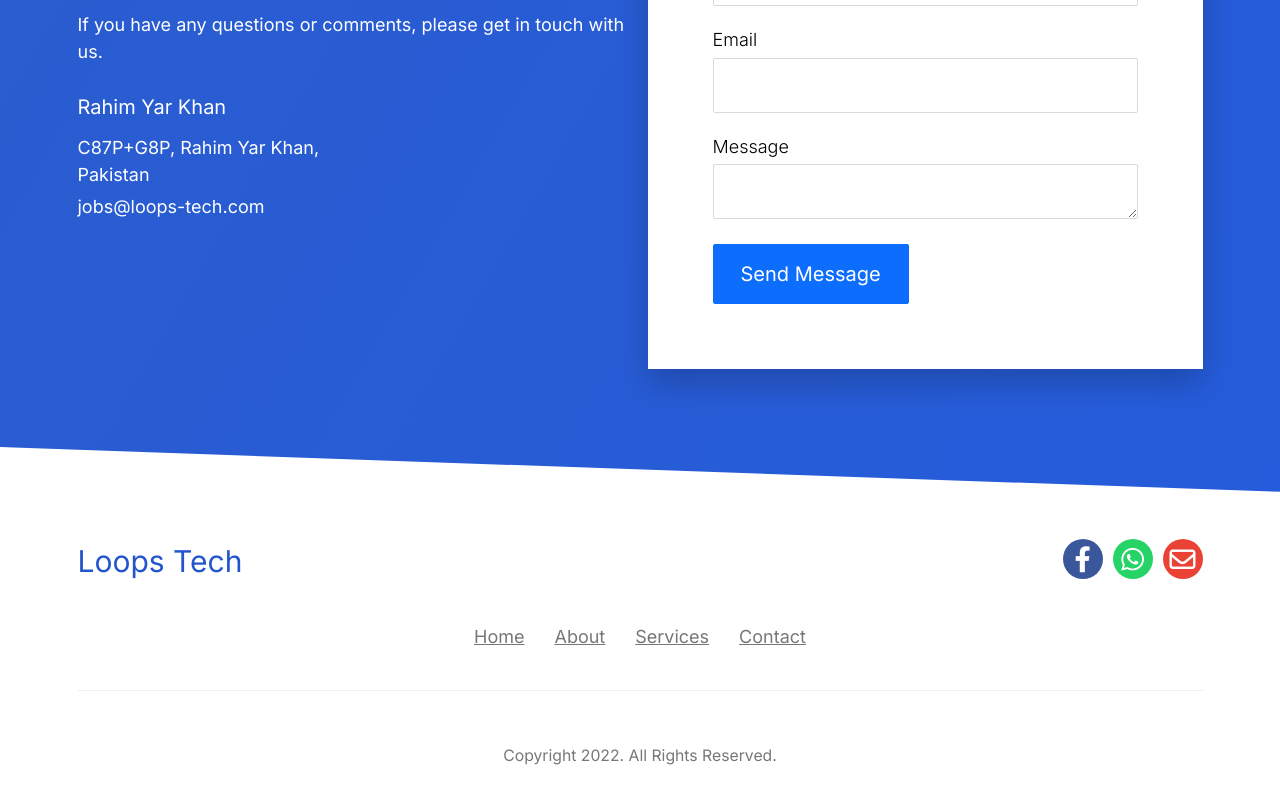
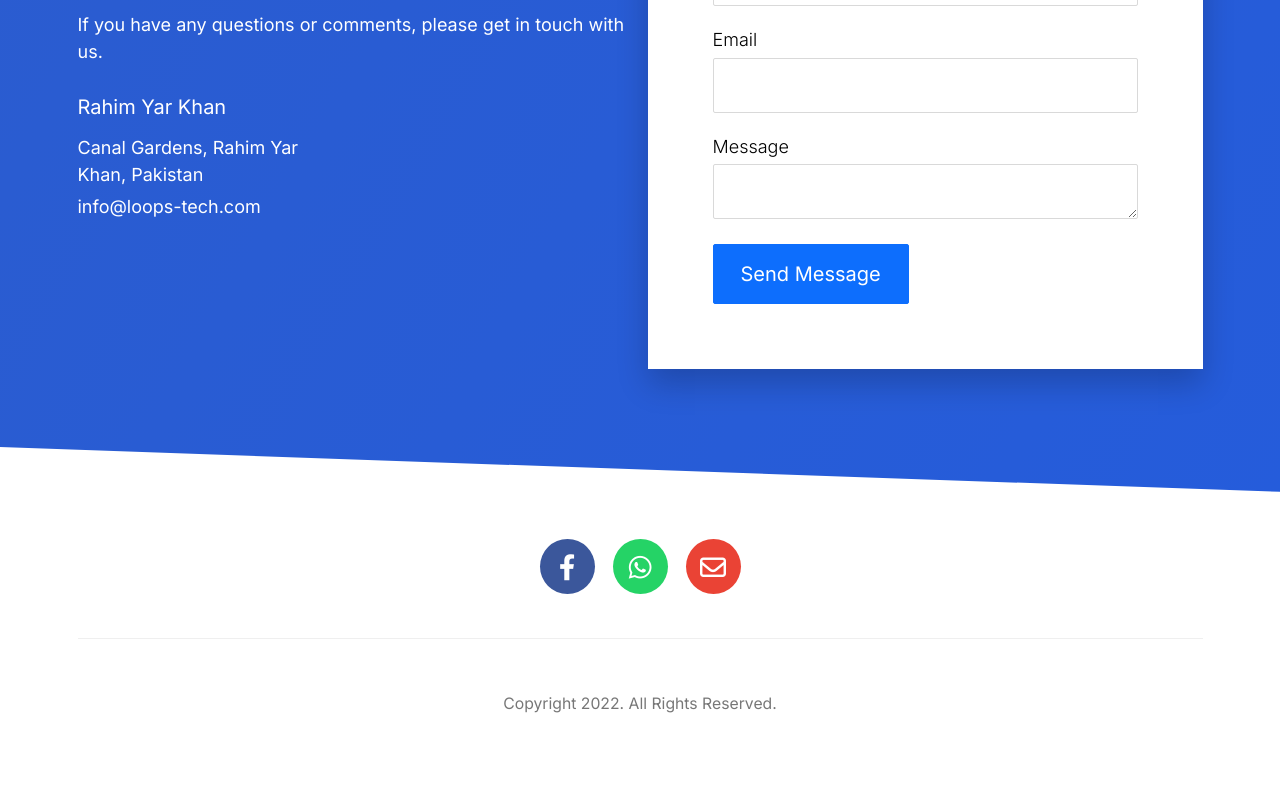
Before and after one commit to Abdullah-Sajjad026/Loops, a React (Create React App) app: page / in a window 1280 px wide. Shown: the part 2120-2924 px from the top of the page. After the commit the page ends 2888 px from the top, so only its background shows below. Built offline with nearby package versions, Linux system fonts and the light colour scheme.

Commit message:
Fix: updated email account and footer links

```diff
--- a/src/App.css
+++ b/src/App.css
@@ -20,6 +20,7 @@
 html {
   font-size: 10px;
 }
+
 @media only screen and (max-width: 991px) {
   html {
     font-size: 9.5px;
@@ -35,7 +36,6 @@ html {
     font-size: 8px;
   }
 }
-
 body {
   font-family: var(--font-primary);
   font-weight: 400;
@@ -109,6 +109,7 @@ h2.section-title {
   line-height: 1.2;
   margin-bottom: 1rem;
 }
+
 @media only screen and (max-width: 350px) {
   .page-title {
     font-size: 5rem;
@@ -117,8 +118,14 @@ h2.section-title {
 .page-title-img {
   width: 80%;
 }
+
 .page-title p {
   font-weight: 300;
+}
+
+.logo {
+  width: 16rem;
+  padding: 1rem 0;
 }
 
 /* ------------------ GRIDS ------------ */
@@ -129,6 +136,7 @@ h2.section-title {
   grid-auto-columns: 1fr;
   grid-auto-rows: 1fr;
 }
+
 @media only screen and (max-width: 1000px) {
   .hero .container {
     grid-template-columns: 2fr 0.5fr;
@@ -139,23 +147,23 @@ h2.section-title {
     grid-template-columns: 1fr;
   }
 }
-
 .about-section__text {
   display: grid;
   grid-template-columns: 1.4fr 3fr;
 }
+
 @media only screen and (max-width: 768px) {
   .about-section__text {
     grid-template-columns: 1fr;
   }
 }
-
 .services-section__content {
   display: grid;
   grid-template-columns: repeat(5, 1fr);
   gap: 2rem;
   grid-template-rows: auto;
 }
+
 @media only screen and (max-width: 990px) {
   .services-section__content {
     grid-template-columns: 1fr 1fr;
@@ -166,12 +174,12 @@ h2.section-title {
     grid-template-columns: 1fr;
   }
 }
-
 .testimonials-section__content {
   display: grid;
   grid-template-columns: repeat(3, 1fr);
   gap: 4rem;
 }
+
 @media only screen and (max-width: 768px) {
   .testimonials-section__content {
     grid-template-columns: repeat(2, 1fr);
@@ -182,41 +190,49 @@ h2.section-title {
     grid-template-columns: 1fr;
   }
 }
-
 .project-card {
   padding: 10rem 2%;
 }
+
 .project-card:nth-child(even) {
   background-color: var(--clr-grey);
 }
+
 .project-card:last-child {
   border-bottom: 1px solid var(--bs-gray-300);
 }
+
 .project-card .btns a img {
   width: 17.5rem;
   height: 5.5rem;
   border-radius: 2px;
   transition: all 0.2s ease-in-out;
 }
+
 .project-card .btns a img:hover {
   transform: scale(0.96);
 }
+
 .project-icon {
   width: 8rem;
 }
+
 .project-name {
   font-size: 3.2rem;
   margin: 2.8rem 0 2.3rem 0;
   color: var(--clr-blue-txt);
   line-height: 1.4;
 }
+
 .project-category {
   margin-bottom: 1.6rem;
 }
+
 .project-desc {
   margin-bottom: 5rem;
   font-weight: 300;
 }
+
 .project-mockup {
   width: 30rem;
 }
@@ -230,6 +246,7 @@ h2.section-title {
 .location-box h3 {
   font-size: 2rem;
 }
+
 .location-box li {
   font-size: 1.8rem;
 }
@@ -237,6 +254,7 @@ h2.section-title {
 .location-box h3 {
   font-size: 2rem;
 }
+
 .location-box li {
   font-size: 1.8rem;
 }
@@ -245,10 +263,12 @@ h2.section-title {
   font-size: 3.2rem;
   color: var(--clr-blue-txt);
 }
+
 .service-img {
   width: 18rem;
   height: auto;
 }
+
 @media only screen and (max-width: 768px) {
   .service-img {
     width: 10rem;
@@ -257,6 +277,7 @@ h2.section-title {
 .service-page-card {
   padding: 6rem 3%;
 }
+
 .service-page-card:nth-child(odd) {
   background-color: var(--clr-grey);
 }
@@ -265,20 +286,16 @@ h2.section-title {
   font-size: 1.8rem;
   font-family: inherit;
 }
-.navbar .logo {
-  width: 16rem;
-  padding: 1rem 0;
-}
 
 .nav-item {
   align-self: center;
 }
+
 @media only screen and (max-width: 991px) {
   .nav-item {
     align-self: stretch;
   }
 }
-
 .nav-cta {
   text-decoration: none;
   margin: 1rem;
@@ -292,6 +309,7 @@ h2.section-title {
   border-radius: 5px;
   transition: all 0.2s;
 }
+
 .nav-cta:hover {
   background-color: var(--clr-blue-light);
   color: var(--clr-white);
@@ -305,6 +323,7 @@ h2.section-title {
   min-height: 75vh;
   overflow: hidden;
 }
+
 .hero-bg {
   position: absolute;
   top: 0;
@@ -316,16 +335,19 @@ h2.section-title {
   filter: brightness(0.7) blur(2px);
   transform: scale(1.1);
 }
+
 .hero-bg video {
   height: 100%;
   width: 100%;
   object-fit: cover;
 }
+
 .hero-bg img {
   height: 100%;
   width: 100%;
   object-fit: cover;
 }
+
 @media only screen and (max-width: 650px) {
   .hero {
     background-position: center left;
@@ -334,9 +356,11 @@ h2.section-title {
 .hero__text-col {
   color: var(--clr-white);
 }
+
 .hero__text-col .btn {
   margin-top: 4rem;
 }
+
 @media only screen and (max-width: 768px) {
   .hero span {
     display: none;
@@ -351,6 +375,7 @@ h2.section-title {
   line-height: 0;
   transform: rotate(180deg);
 }
+
 .hero__layer svg {
   position: relative;
   display: block;
@@ -358,6 +383,7 @@ h2.section-title {
   height: 69px;
   transform: rotateY(180deg);
 }
+
 .hero__layer .shape-fill {
   fill: #FFFFFF;
 }
@@ -368,7 +394,6 @@ h2.section-title {
     margin-top: 6rem;
   }
 }
-
 .about-section__b-layer {
   position: absolute;
   bottom: 0;
@@ -378,12 +403,14 @@ h2.section-title {
   line-height: 0;
   transform: rotate(180deg);
 }
+
 .about-section__b-layer svg {
   position: relative;
   display: block;
   width: calc(298% + 1.3px);
   height: 66px;
 }
+
 .about-section__b-layer .shape-fill {
   fill: var(--clr-grey);
 }
@@ -396,6 +423,7 @@ h2.section-title {
   background-size: contain;
   background-repeat: no-repeat;
 }
+
 .services-section__content {
   margin-top: 8rem;
   padding: 0 2rem;
@@ -411,6 +439,7 @@ h2.section-title {
   background-image: linear-gradient(120deg, var(--clr-blue-txt) 0%, var(--clr-blue-light) 100%);
   font-size: inherit;
 }
+
 .contact-section .contact-top-divider {
   position: absolute;
   top: 0;
@@ -419,15 +448,18 @@ h2.section-title {
   overflow: hidden;
   line-height: 0;
 }
+
 .contact-section .contact-top-divider svg {
   position: relative;
   display: block;
   width: calc(108% + 1.3px);
   height: 46px;
 }
+
 .contact-section .contact-top-divider .shape-fill {
   fill: var(--clr-grey);
 }
+
 .contact-section .custom-shape-divider-bottom-1643260595 {
   position: absolute;
   bottom: 0;
@@ -437,21 +469,26 @@ h2.section-title {
   line-height: 0;
   transform: rotate(180deg);
 }
+
 .contact-section .custom-shape-divider-bottom-1643260595 svg {
   position: relative;
   display: block;
   width: calc(100% + 1.3px);
   height: 52px;
 }
+
 .contact-section .custom-shape-divider-bottom-1643260595 .shape-fill {
   fill: #FFFFFF;
 }
+
 .contact-section .row {
   font-size: 1.8rem;
 }
+
 .contact-section h3 {
   font-size: 2rem;
 }
+
 .contact-section .form-control {
   border: none;
   border: 1px solid #d9d9d9;
@@ -459,20 +496,24 @@ h2.section-title {
   height: 55px;
   font-size: inherit;
 }
+
 .contact-section .form-control:active, .contact-section .form-control:focus {
   outline: none;
   box-shadow: none;
   border-color: #000;
 }
+
 .contact-section .col-form-label {
   color: #000;
   font-weight: 300;
 }
+
 .contact-section .box {
   padding: 3.5rem 6.5rem;
   background: white;
   box-shadow: 0 15px 30px 0 rgba(0, 0, 0, 0.2);
 }
+
 .contact-section .box h3 {
   margin-bottom: 30px;
   text-align: center;
@@ -482,51 +523,65 @@ h2.section-title {
   background-color: var(--clr-white);
   padding: 4rem 2%;
 }
+
 .footer .site-logo {
   font-size: 3rem;
   color: var(--clr-blue);
 }
+
 .footer .social-icons li {
   display: inline-block;
 }
+
 .footer .social-icons li:not(:last-child) {
-  margin-right: 1rem;
+  margin-right: 1.8rem;
 }
+
 .footer .social-icons li a {
   display: inline-block;
   position: relative;
-  width: 4rem;
-  height: 4rem;
+  width: 5.5rem;
+  height: 5.5rem;
   border-radius: 50%;
   transition: all 0.2s ease-in-out;
 }
+
 .footer .social-icons li a:hover {
   opacity: 0.9;
 }
+
 .footer .social-icons li a.dr {
   background: #ff2e6e;
 }
+
 .footer .social-icons li a.be {
   background: #394cff;
 }
+
 .footer .social-icons li a.tw {
   background: #00a0fb;
 }
+
 .footer .social-icons li a.in {
   background: #c31574;
 }
+
 .footer .social-icons li a.fb {
   background: #3b579b;
 }
+
 .footer .social-icons li a.wa {
-  background: #25D366;
+  background: #25d366;
 }
+
 .footer .social-icons li a.gm {
-  background: #EA4335;
+  background: #ea4335;
 }
+
 .footer .social-icons li a.yt {
   background: #fa2614;
 }
+
 .footer .social-icons li a span {
   position: absolute;
   top: 50%;
@@ -537,24 +592,30 @@ h2.section-title {
   justify-content: center;
   align-items: center;
 }
+
 .footer .social-icons li a span i {
   font-size: 2.6rem;
 }
+
 .footer .nav-links li {
   display: inline-block;
 }
+
 .footer .nav-links li:not(:last-child) {
   margin-right: 1rem;
 }
+
 .footer .nav-links li a {
   font-size: 1.8rem;
   color: #777;
   padding: 1rem;
   transition: color 0.2s ease-in-out;
 }
+
 .footer .nav-links li a:hover {
   color: rgba(0, 0, 0, 0.9);
 }
+
 .footer .copyright {
   border-top: 1px solid #efefef;
   padding-top: 5rem;
@@ -571,13 +632,16 @@ h2.section-title {
   border: 1px solid #dadada;
   padding: 3rem;
 }
+
 .quote-card__author {
   margin-top: 2.2rem;
 }
+
 .quote-card__author-name {
   font-size: 2rem;
   color: var(--clr-blue-txt);
 }
+
 .quote-card__author-position {
   font-size: 1.4rem;
   color: var(--clr-light);
@@ -587,6 +651,7 @@ h2.section-title {
 .service-card {
   display: inline-block;
 }
+
 .service-card__link-wrapper {
   border-radius: 2px;
   display: inline-block;
@@ -596,18 +661,22 @@ h2.section-title {
   transition: all 0.2s ease-out;
   border: 1px solid #dadada;
 }
+
 .service-card__link-wrapper:hover {
   background-color: rgba(34, 85, 204, 0.863);
   transform: scale(1.05);
   color: var(--clr-white);
 }
+
 .service-card__link-wrapper:hover .service-card__image {
   transform: translateX(9px) translateY(5px);
 }
+
 .service-card__title {
   font-size: 1.8rem;
   margin-top: 3.5rem;
 }
+
 .service-card__image {
   width: 6rem;
   transition: all 0.2s ease-in;
@@ -618,3 +687,6 @@ h2.section-title {
 }
 
 /*# sourceMappingURL=App.css.map */
+/*# sourceMappingURL=App.css.map */
+
+/*# sourceMappingURL=App.css.map */
--- a/src/_globals.scss
+++ b/src/_globals.scss
@@ -14,7 +14,7 @@
   --clr-grey: #f7f8f9;
   --clr-white: #ffffff;
   --clr-blue-txt: #2b5ccf;
-    --font-primary: 'Inter', sans-serif;
+  --font-primary: "Inter", sans-serif;
 }
 
 // Globals
@@ -76,7 +76,6 @@ h4 {
 
 h2.section-title {
   font-size: 4.6rem;
-    ;
 }
 
 /*  -------- Buttons styles -------- */
@@ -129,6 +128,10 @@ h2.section-title {
   }
 }
 
+.logo {
+  width: 16rem;
+  padding: 1rem 0;
+}
 
 /* ------------------ GRIDS ------------ */
 .hero .container {
@@ -139,7 +142,7 @@ h2.section-title {
   grid-auto-rows: 1fr;
 
   @include respond(1000px) {
-        grid-template-columns: 2fr .5fr;
+    grid-template-columns: 2fr 0.5fr;
   }
 
   @include respond(768px) {
--- a/src/components/ContactSection/ContactSection.js
+++ b/src/components/ContactSection/ContactSection.js
@@ -45,13 +45,13 @@ const ContactSection = () => {
                     <span class="mr-3">
                       <span class="icon-map"></span>
                     </span>{" "}
-                    C87P+G8P, Rahim Yar Khan, Pakistan
+                    Canal Gardens, Rahim Yar Khan, Pakistan
                   </li>
                   <li class="d-flex text-white mb-2">
                     <span class="mr-3">
                       <span class="icon-phone"></span>
                     </span>{" "}
-                    jobs@loops-tech.com
+                    info@loops-tech.com
                   </li>
 
                   <li class="d-flex text-white">
--- a/src/components/Footer/Footer.js
+++ b/src/components/Footer/Footer.js
@@ -1,24 +1,47 @@
-import React from 'react';
-import { HashLink } from 'react-router-hash-link'
-
+import React from "react";
+import {HashLink} from "react-router-hash-link";
 
 const Footer = () => {
-    return <footer class="footer">
-
+  return (
+    <footer class="footer">
       <div class="container">
-
-
         <div class="row mb-5">
-                <div class="col-md-4 mb-4 mb-md-0">
+          {/* <div class="col-md-4 mb-4 mb-md-0">
             <div class="site-logo">
-                        Loops Tech
+              <img
+                src="/images/loops-logo.svg"
+                className="logo"
+                alt="Loops Logo"
+              />
             </div>
-                </div>
-                <div class="col-md-8 text-md-end">
+          </div> */}
+          {/* col-md-8 text-md-end */}
+          <div class=" text-center">
             <ul class="list-unstyled social-icons">
-                        <li><a href="https://www.facebook.com/loops.technology" class="fb"><span class="icon-facebook"><i class="fab fa-facebook-f"></i></span></a></li>
-                        <li><a href="https://api.whatsapp.com/send?phone=+923455070097" class="wa"><span class="icon-whatsapp"><i class="fab fa-whatsapp"></i></span></a></li>
-                        <li><a href="mailto:saadameen@loops-tech.com" class="gm"><span class="icon-gmail"><i class="far fa-envelope"></i></span></a></li>
+              <li>
+                <a href="https://www.facebook.com/loops.technology" class="fb">
+                  <span class="icon-facebook">
+                    <i class="fab fa-facebook-f"></i>
+                  </span>
+                </a>
+              </li>
+              <li>
+                <a
+                  href="https://api.whatsapp.com/send?phone=+923455070097"
+                  class="wa"
+                >
+                  <span class="icon-whatsapp">
+                    <i class="fab fa-whatsapp"></i>
+                  </span>
+                </a>
+              </li>
+              <li>
+                <a href="mailto:info@loops-tech.com" class="gm">
+                  <span class="icon-gmail">
+                    <i class="far fa-envelope"></i>
+                  </span>
+                </a>
+              </li>
               {/* <li><a href="" class="tw"><span class="icon-twitter"><ion-icon name="logo-twitter"></ion-icon></span></a></li> */}
               {/* <li><a href="#" class="in"><span class="icon-instagram"><ion-icon name="logo-instagram"></ion-icon></span></a></li> */}
               {/* <li><a href="#" class="be"><span class="icon-behance"></span></a></li>
@@ -28,27 +51,48 @@ const Footer = () => {
           </div>
         </div>
 
-            <div class="row mb-5">
-
+        {/* <div class="row mb-5">
           <div class="col-md-6 text-md-center mx-md-auto">
             <ul class="nav-links list-unstyled">
-                        <li><HashLink smooth to={`/#top`}> Home </HashLink></li>
-                        <li><HashLink smooth to={`/about#top`}> About </HashLink></li>
-                        <li><HashLink smooth to={`/services#top`}> Services </HashLink></li>
-                        <li><HashLink smooth to={`/contact#top`}> Contact </HashLink></li>
+              <li>
+                <HashLink smooth to={`/#top`}>
+                  {" "}
+                  Home{" "}
+                </HashLink>
+              </li>
+              <li>
+                <HashLink smooth to={`/about#top`}>
+                  {" "}
+                  About{" "}
+                </HashLink>
+              </li>
+              <li>
+                <HashLink smooth to={`/services#top`}>
+                  {" "}
+                  Services{" "}
+                </HashLink>
+              </li>
+              <li>
+                <HashLink smooth to={`/contact#top`}>
+                  {" "}
+                  Contact{" "}
+                </HashLink>
+              </li>
             </ul>
           </div>
-            </div>
+        </div> */}
         <div class="row">
           <div class="col ">
             <div class="copyright">
-                        <p><small>Copyright 2022. All Rights Reserved.</small></p>
+              <p>
+                <small>Copyright 2022. All Rights Reserved.</small>
+              </p>
             </div>
           </div>
         </div>
-
       </div>
     </footer>
+  );
 };
 
 export default Footer;
--- a/src/components/Footer/_Footer.scss
+++ b/src/components/Footer/_Footer.scss
@@ -6,8 +6,6 @@
   .site-logo {
     font-size: 3rem;
     color: var(--clr-blue);
-
-
   }
 
   .social-icons {
@@ -15,19 +13,19 @@
       display: inline-block;
 
       &:not(:last-child) {
-                margin-right: 1rem;
+        margin-right: 1.8rem;
       }
 
       a {
         display: inline-block;
         position: relative;
-                width: 4rem;
-                height: 4rem;
+        width: 5.5rem;
+        height: 5.5rem;
         border-radius: 50%;
-                transition: all .2s ease-in-out;
+        transition: all 0.2s ease-in-out;
 
         &:hover {
-                    opacity: .9;
+          opacity: 0.9;
         }
 
         &.dr {
@@ -51,11 +49,11 @@
         }
 
         &.wa {
-                    background: #25D366;
+          background: #25d366;
         }
 
         &.gm {
-                    background: #EA4335;
+          background: #ea4335;
         }
 
         &.yt {
@@ -92,14 +90,13 @@
         font-size: 1.8rem;
         color: #777;
         padding: 1rem;
-                transition: color .2s ease-in-out;
+        transition: color 0.2s ease-in-out;
 
         &:hover {
-                    color: rgba(0, 0, 0, .9);
+          color: rgba(0, 0, 0, 0.9);
         }
       }
     }
-
   }
 
   .copyright {
--- a/src/components/Navbar/_Navbar.scss
+++ b/src/components/Navbar/_Navbar.scss
@@ -2,11 +2,6 @@
   font-size: 1.8rem;
   // background-color: #e3f2fd;
   font-family: inherit;
-
-  .logo {
-    width: 16rem;
-    padding: 1rem 0;
-  }
 }
 
 .nav-item {
```
Also changed, not shown: package.json (line endings or trailing spaces), 1 other file (tests, documents, lock files or other folders). Lines whose indentation alone changed are shown as unchanged.
